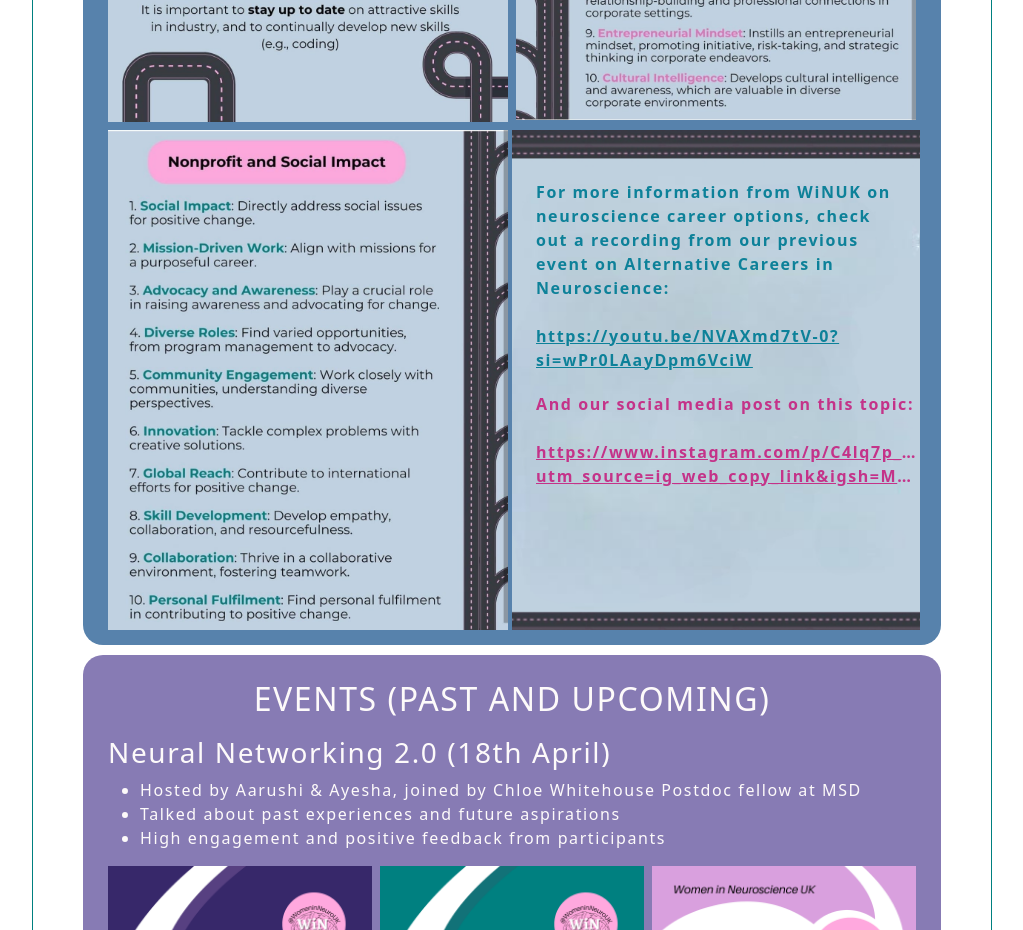
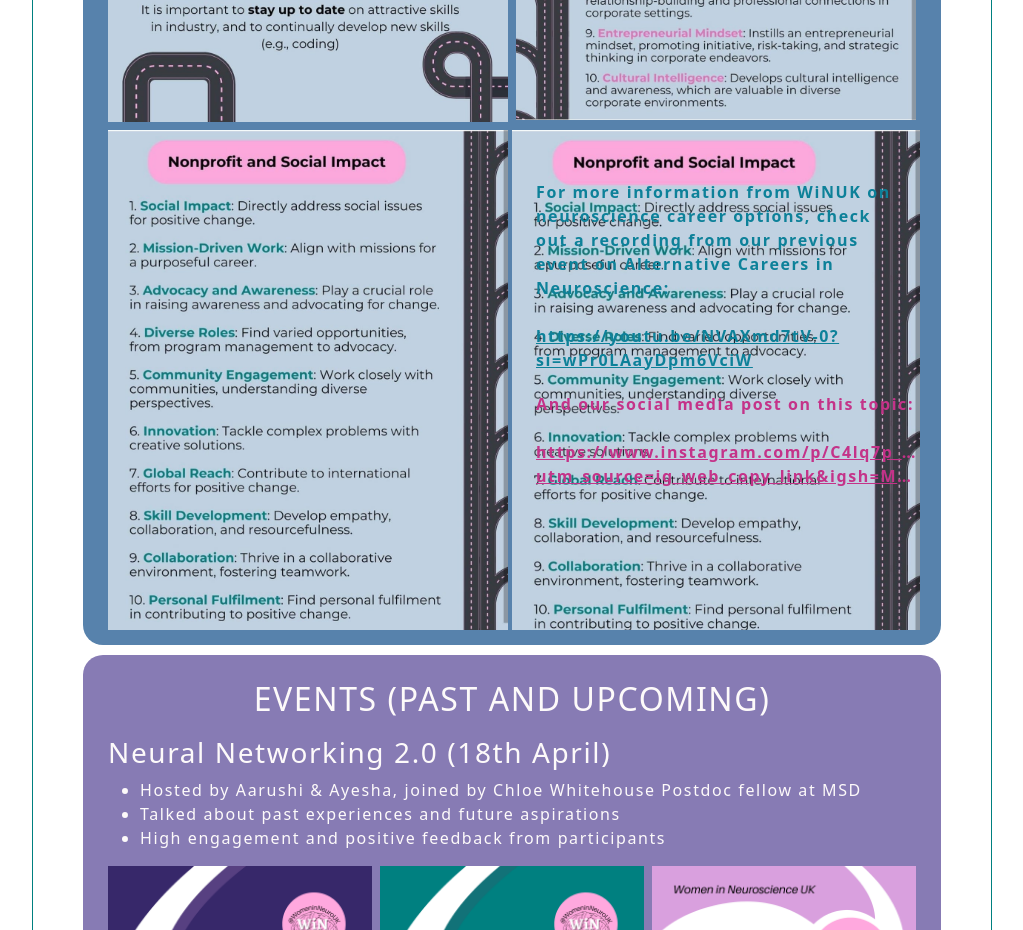
Before and after one commit to cvdana/april-winuk-newsletter, a plain HTML site: page index.html in a window 1280 px wide. Shown: the part 4260-5190 px from the top of the page, without its empty margins (128-1151 px from the left). Drawn offline with nearby package versions, Linux system fonts and the light colour scheme.

Commit message:
Update style.css

```diff
--- a/src/style.css
+++ b/src/style.css
@@ -157,7 +157,7 @@ hr {
   background-color: var(--career-box);
 }
 .text {
-  background-image: url("/images/skills4.jpg");
+  background-image: url("/images/skills3.jpeg");
   background-size: cover;
 }
 .insta-topic,
```
